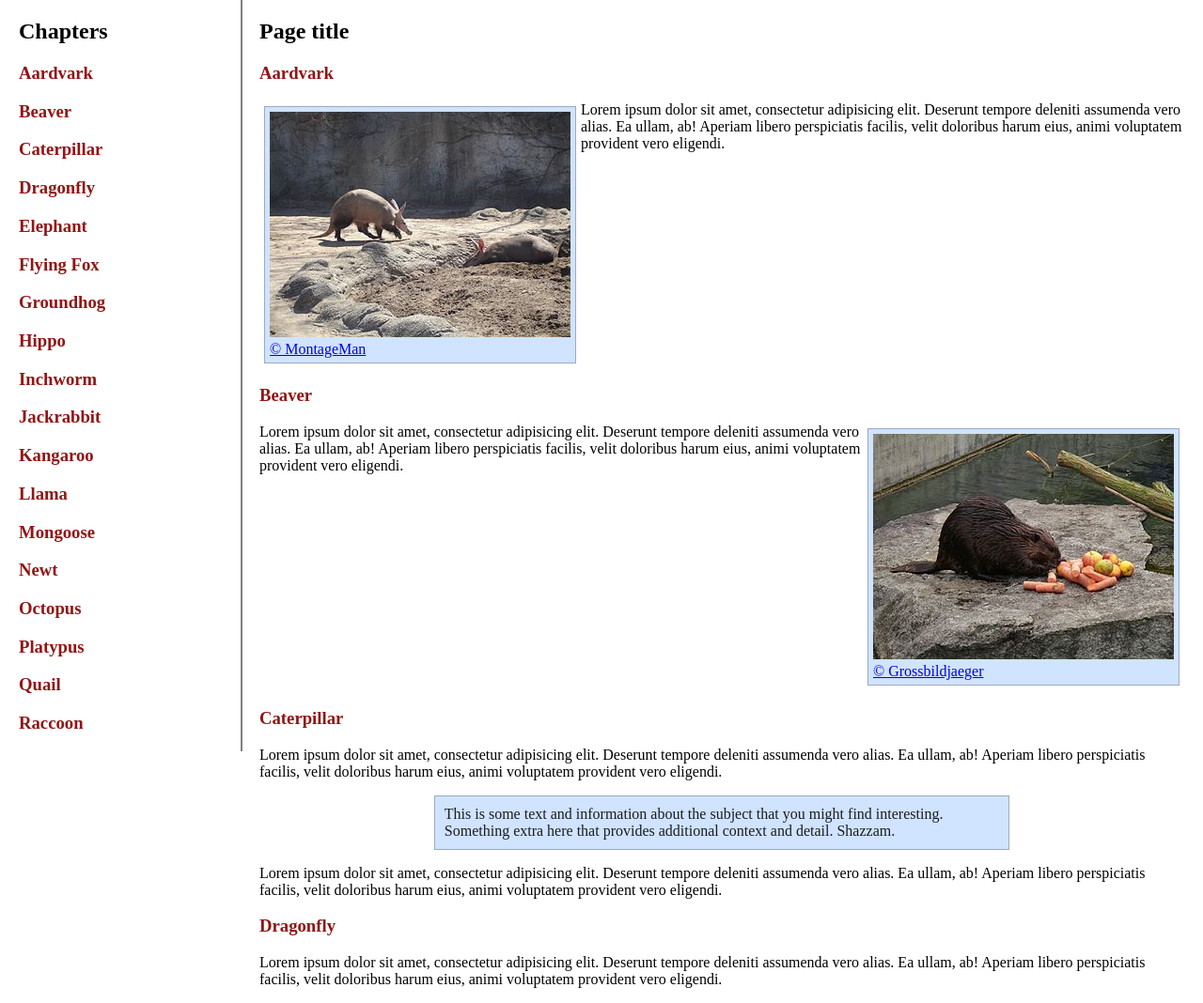
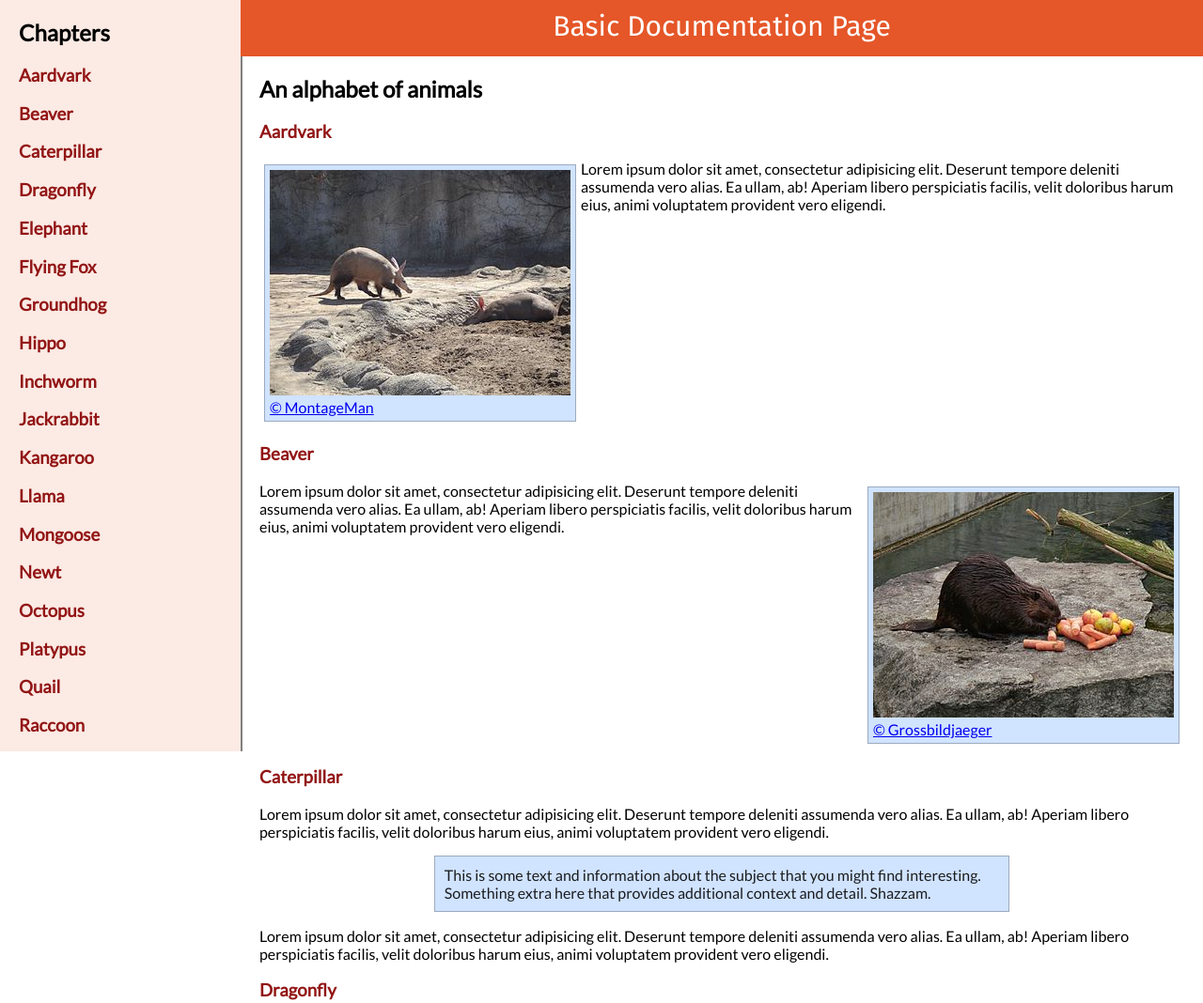
Before and after one commit to lb13/basic-documentation-page, a plain HTML site: page index.html in a window 1280 px wide. Shown: the top 1068 px of the page at 94% size. Drawn offline with Linux system fonts and the light colour scheme.

Commit message:
Add header bar and colors, restyle fonts

```diff
--- a/css/style.css
+++ b/css/style.css
@@ -1,6 +1,22 @@
 body {
   margin: 0px;
   padding: 0px;
+  font-family: 'Lato', sans-serif;
+}
+
+header {
+  height: 60px;
+  background-color: #e55628;
+  text-align: center;
+}
+
+header h1 {
+  margin: 0px;
+  padding: 10px;
+  font-size: 30px;
+  color: #FFF;
+  font-family: 'Fira Sans', sans-serif;
+  font-weight: normal;
 }
 
 .chapterlist {
@@ -10,12 +26,9 @@ body {
   left: 0px;
   border-right: 2px solid grey;
   overflow-y: scroll;
+  background-color: #fceae4;
 }
-/*
-.chapterlist h3, .chapterlist h2 {
-  margin-left: 15px;
-}
-*/
+
 .mainbody {
   width: 80%;
   position: absolute;
--- a/index.html
+++ b/index.html
@@ -5,10 +5,12 @@
 	<meta charset="UTF-8">
 	<title>Basic Documentation Page</title>
 	<link href="./css/style.css" rel="stylesheet" type="text/css">
+	<link href="https://fonts.googleapis.com/css?family=Fira+Sans|Lato" rel="stylesheet">
 
 </head>
 
 <body>
+
 	<aside class="chapterlist">
 		<div class="content">
 			<h2>Chapters</h2>
@@ -35,8 +37,13 @@
 	</aside>
 
 	<section class="mainbody">
+
+		<header>
+				<h1>Basic Documentation Page</h1>
+		</header>
+
 		<div class="content">
-			<h1>Page title</h1>
+			<h1>An alphabet of animals</h1>
 			<div id="aardvark">
 				<h3>Aardvark</h3>
 				<div class="left-img">
```
